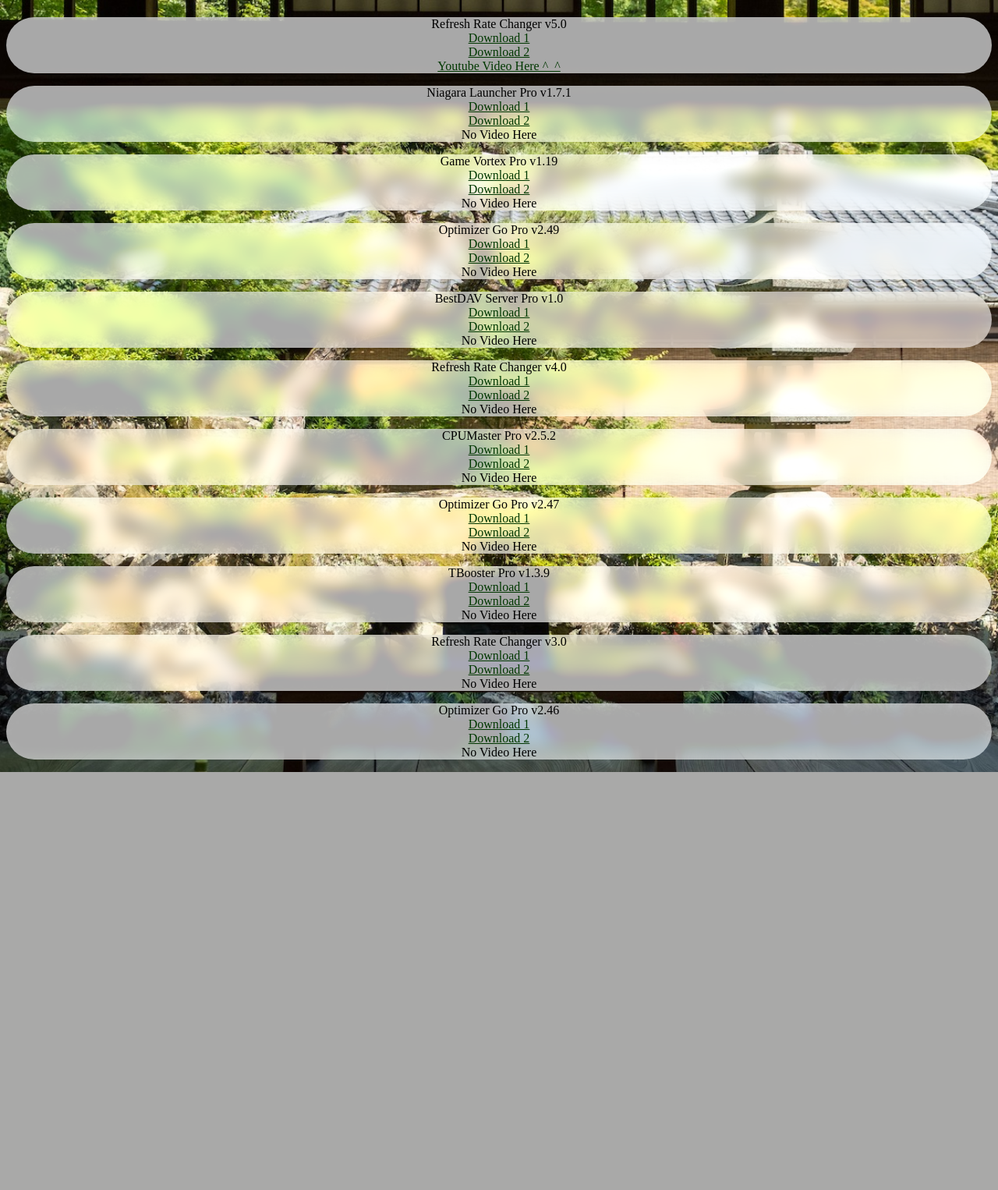
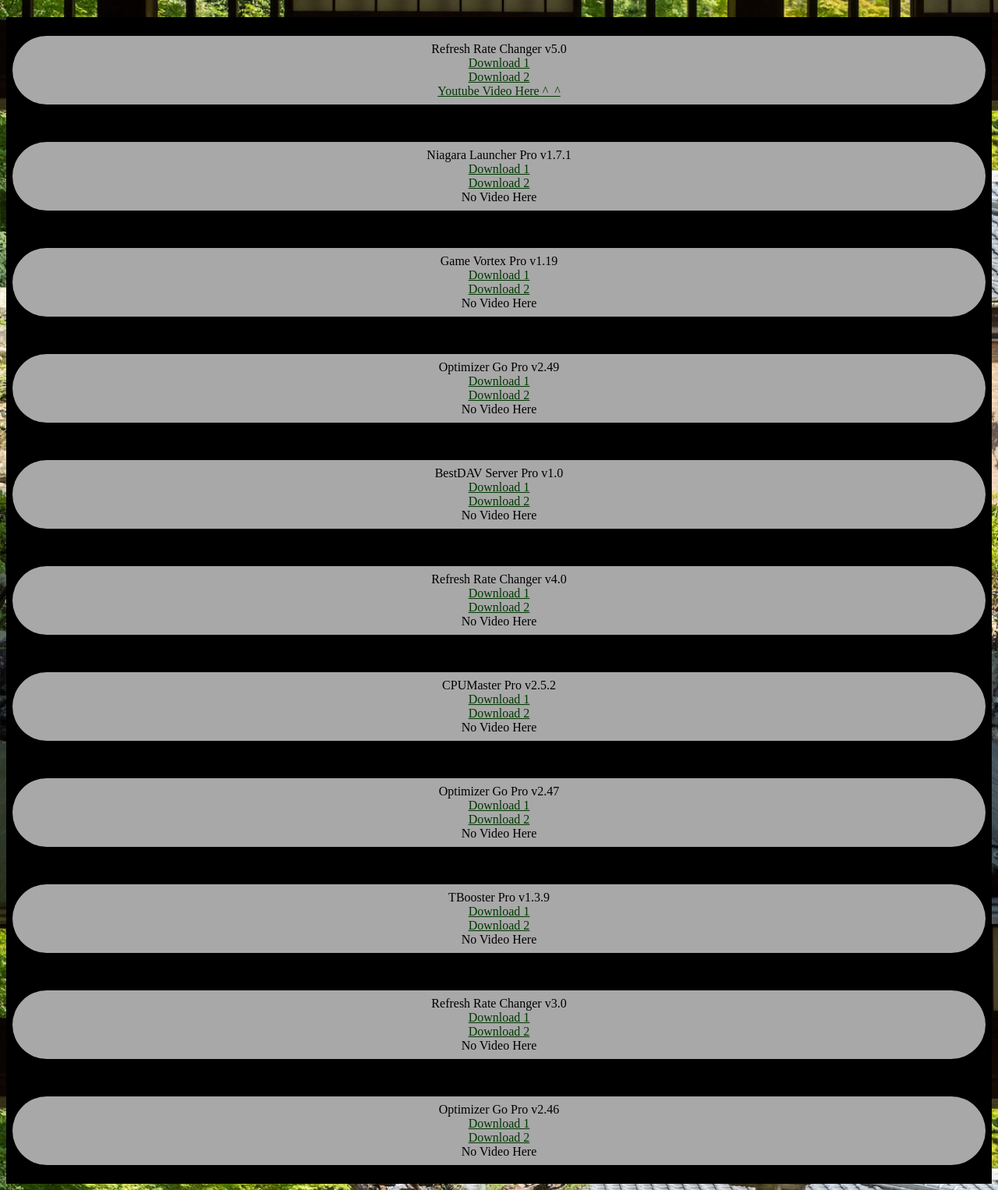
Before and after one commit to LoveDoLove/lovedolove.github.io, a PHP site: page /main/main_t.html in a window 1280 px wide. Shown: the part 95-1621 px from the top of the page at 78% size. Before the commit the page ends 1085 px from the top, so only its background shows below. Run offline with PHP 8.4, Linux system fonts and the light colour scheme.

Commit message:
Update list_t.css

```diff
--- a/main/list_t.css
+++ b/main/list_t.css
@@ -4,7 +4,15 @@
     animation: infinite colors 10s;
 }
 
+div:not(.cursor) {
+    padding: 8px;
+    margin: 0px;
+    background-color: black;
+}
+
 li {
+    padding: 8px;
+    margin: 0px;
     list-style: none;
     text-align: center;
     background-color: rgba(255, 255, 255, 0.658);
```
